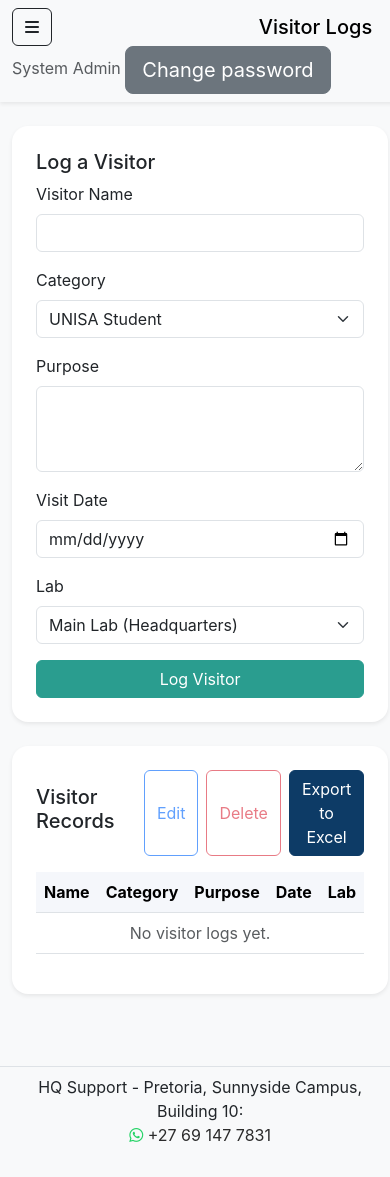
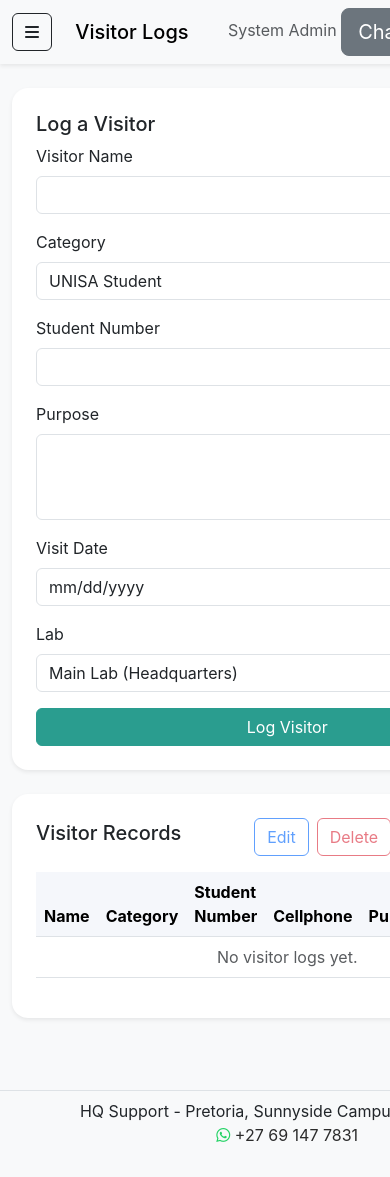
Before and after one commit to Mbuyelomuremela-lab/OPELSS, a Flask app: page /visitors/ in a window 390 px wide; the page is wider, and only the part inside the window is pictured. Shown: the top 1177 px of that part. Run offline with Flask 3, Linux system fonts and the light colour scheme; a user stored in the database is signed in.

Commit message:
Add student number and cellphone fields to visitor logs
Add two nullable columns to the visitors table: student_number (8 digits)
and cellphone_number. The log form and edit modal show the student-number
field for UNISA Students and the cellphone field for all other categories,
disabling the hidden one so it is not submitted. Server-side validation
enforces an 8-digit student number for UNISA Students and a cellphone for
everyone else. New columns are surfaced in the records table and the Excel
export.

Includes an Alembic migration (add columns) for PostgreSQL and a matching
runtime additive-column sync for local SQLite.

Co-Authored-By: Claude Opus 4.8 <noreply@anthropic.com>

```diff
--- a/app/__init__.py
+++ b/app/__init__.py
@@ -77,6 +77,13 @@ def _ensure_runtime_schema_columns(app: Flask) -> None:
                 }
                 if "poster_filename" not in announcement_columns:
                     conn.exec_driver_sql("ALTER TABLE announcements ADD COLUMN poster_filename VARCHAR(255)")
+                visitor_columns = {
+                    row[1] for row in conn.exec_driver_sql("PRAGMA table_info(visitors)").fetchall()
+                }
+                if "student_number" not in visitor_columns:
+                    conn.exec_driver_sql("ALTER TABLE visitors ADD COLUMN student_number VARCHAR(8)")
+                if "cellphone_number" not in visitor_columns:
+                    conn.exec_driver_sql("ALTER TABLE visitors ADD COLUMN cellphone_number VARCHAR(20)")
         except Exception:
             # App should remain bootable even when database is mounted read-only.
             pass
--- a/app/models/visitor.py
+++ b/app/models/visitor.py
@@ -8,6 +8,8 @@ class Visitor(db.Model):
     id = db.Column(db.Integer, primary_key=True)
     visitor_name = db.Column(db.String(120), nullable=False)
     category = db.Column(db.String(100), nullable=False)
+    student_number = db.Column(db.String(8))
+    cellphone_number = db.Column(db.String(20))
     purpose = db.Column(db.Text, nullable=False)
     visit_date = db.Column(db.Date, nullable=False, default=date.today)
     lab_id = db.Column(db.Integer, db.ForeignKey("labs.id"), nullable=False)
--- a/app/templates/visitors/index.html
+++ b/app/templates/visitors/index.html
@@ -18,6 +18,15 @@ header_title %}Visitor Logs{% endblock %} {% block content %}
         <div class="mb-3">
           {{ form.category.label(class_='form-label') }}{{
           form.category(class_='form-select') }}
+        </div>
+        <div class="mb-3" id="studentNumberField">
+          {{ form.student_number.label(class_='form-label') }}{{
+          form.student_number(class_='form-control', maxlength='8',
+          inputmode='numeric', pattern='\\d{8}') }}
+        </div>
+        <div class="mb-3" id="cellphoneField">
+          {{ form.cellphone_number.label(class_='form-label') }}{{
+          form.cellphone_number(class_='form-control', inputmode='tel') }}
         </div>
         <div class="mb-3">
           {{ form.purpose.label(class_='form-label') }}{{
@@ -57,6 +66,8 @@ header_title %}Visitor Logs{% endblock %} {% block content %}
             <tr>
               <th>Name</th>
               <th>Category</th>
+              <th>Student Number</th>
+              <th>Cellphone</th>
               <th>Purpose</th>
               <th>Date</th>
               <th>Lab</th>
@@ -68,19 +79,23 @@ header_title %}Visitor Logs{% endblock %} {% block content %}
               data-id="{{ visitor.id }}"
               data-visitor-name="{{ visitor.visitor_name }}"
               data-category="{{ visitor.category }}"
+              data-student-number="{{ visitor.student_number or '' }}"
+              data-cellphone-number="{{ visitor.cellphone_number or '' }}"
               data-purpose="{{ visitor.purpose }}"
               data-visit-date="{{ visitor.visit_date.strftime('%Y-%m-%d') }}"
               data-lab-id="{{ visitor.lab_id }}"
             >
               <td>{{ visitor.visitor_name }}</td>
               <td>{{ visitor.category }}</td>
+              <td>{{ visitor.student_number or '' }}</td>
+              <td>{{ visitor.cellphone_number or '' }}</td>
               <td>{{ visitor.purpose }}</td>
               <td>{{ visitor.visit_date.strftime('%Y-%m-%d') }}</td>
               <td>{{ visitor.lab.name }}</td>
             </tr>
             {% else %}
             <tr>
-              <td colspan="5" class="text-center text-muted">
+              <td colspan="7" class="text-center text-muted">
                 No visitor logs yet.
               </td>
             </tr>
@@ -100,6 +115,8 @@ header_title %}Visitor Logs{% endblock %} {% block content %}
         <input type="hidden" name="csrf_token" value="{{ csrf_token() }}" />
         <div class="mb-3">{{ form.visitor_name(class_='form-control', id='visitorEditName') }}</div>
         <div class="mb-3">{{ form.category(class_='form-select', id='visitorEditCategory') }}</div>
+        <div class="mb-3" id="visitorEditStudentField">{{ form.student_number.label(class_='form-label') }}{{ form.student_number(class_='form-control', id='visitorEditStudentNumber', maxlength='8', inputmode='numeric', pattern='\\d{8}') }}</div>
+        <div class="mb-3" id="visitorEditCellphoneField">{{ form.cellphone_number.label(class_='form-label') }}{{ form.cellphone_number(class_='form-control', id='visitorEditCellphone', inputmode='tel') }}</div>
         <div class="mb-3">{{ form.purpose(class_='form-control', id='visitorEditPurpose', rows=3) }}</div>
         <div class="mb-3">{{ form.visit_date(class_='form-control', id='visitorEditDate') }}</div>
         <div class="mb-3">{{ form.lab_id(class_='form-select', id='visitorEditLab') }}</div>
@@ -111,7 +128,42 @@ header_title %}Visitor Logs{% endblock %} {% block content %}
 <form id="visitorDeleteForm" method="post" class="d-none"><input type="hidden" name="csrf_token" value="{{ csrf_token() }}" /></form>
 
 <script>
-  document.addEventListener("DOMContentLoaded", () => {
+  // Show the student-number field for UNISA students and the cellphone field
+  // for everyone else, disabling the hidden one so it is not submitted.
+  function toggleVisitorContactFields(categoryEl, studentField, studentInput, cellField, cellInput) {
+    if (!categoryEl) return;
+    const isUnisa = categoryEl.value === "UNISA Student";
+    studentField.style.display = isUnisa ? "" : "none";
+    studentInput.disabled = !isUnisa;
+    cellField.style.display = isUnisa ? "none" : "";
+    cellInput.disabled = isUnisa;
+    if (isUnisa) { cellInput.value = ""; } else { studentInput.value = ""; }
+  }
+
+  function initVisitorLogs() {
+    // --- Log a Visitor form: toggle contact fields by category ---
+    const createCategory = document.getElementById("category");
+    const createStudentField = document.getElementById("studentNumberField");
+    const createStudentInput = document.getElementById("student_number");
+    const createCellField = document.getElementById("cellphoneField");
+    const createCellInput = document.getElementById("cellphone_number");
+    const refreshCreateFields = () => toggleVisitorContactFields(
+      createCategory, createStudentField, createStudentInput, createCellField, createCellInput
+    );
+    createCategory?.addEventListener("change", refreshCreateFields);
+    refreshCreateFields();
+
+    // --- Edit modal: toggle contact fields by category ---
+    const editCategory = document.getElementById("visitorEditCategory");
+    const editStudentField = document.getElementById("visitorEditStudentField");
+    const editStudentInput = document.getElementById("visitorEditStudentNumber");
+    const editCellField = document.getElementById("visitorEditCellphoneField");
+    const editCellInput = document.getElementById("visitorEditCellphone");
+    const refreshEditFields = () => toggleVisitorContactFields(
+      editCategory, editStudentField, editStudentInput, editCellField, editCellInput
+    );
+    editCategory?.addEventListener("change", refreshEditFields);
+
     const table = document.getElementById("visitorsTable");
     const editBtn = document.getElementById("visitorEditBtn");
     const deleteBtn = document.getElementById("visitorDeleteBtn");
@@ -129,10 +181,13 @@ header_title %}Visitor Logs{% endblock %} {% block content %}
       if (!selected) return;
       document.getElementById("visitorEditName").value = selected.dataset.visitorName;
       document.getElementById("visitorEditCategory").value = selected.dataset.category;
+      editStudentInput.value = selected.dataset.studentNumber || "";
+      editCellInput.value = selected.dataset.cellphoneNumber || "";
       document.getElementById("visitorEditPurpose").value = selected.dataset.purpose;
       document.getElementById("visitorEditDate").value = selected.dataset.visitDate;
       document.getElementById("visitorEditLab").value = selected.dataset.labId;
       document.getElementById("visitorEditForm").action = `/visitors/${selected.dataset.id}/update`;
+      refreshEditFields();
       new bootstrap.Modal(document.getElementById("visitorEditModal")).show();
     });
     deleteBtn?.addEventListener("click", () => {
@@ -141,6 +196,12 @@ header_title %}Visitor Logs{% endblock %} {% block content %}
       form.action = `/visitors/${selected.dataset.id}/delete`;
       form.submit();
     });
-  });
+  }
+
+  if (document.readyState === "loading") {
+    document.addEventListener("DOMContentLoaded", initVisitorLogs);
+  } else {
+    initVisitorLogs();
+  }
 </script>
 {% endblock %}
--- a/app/visitors/forms.py
+++ b/app/visitors/forms.py
@@ -1,6 +1,6 @@
 from flask_wtf import FlaskForm
 from wtforms import StringField, SelectField, TextAreaField, DateField, SubmitField
-from wtforms.validators import DataRequired, Length
+from wtforms.validators import DataRequired, Length, Optional, Regexp
 
 
 class VisitorForm(FlaskForm):
@@ -15,7 +15,32 @@ class VisitorForm(FlaskForm):
         ],
         validators=[DataRequired(), Length(max=100)],
     )
+    student_number = StringField(
+        "Student Number",
+        validators=[
+            Optional(),
+            Regexp(r"^\d{8}$", message="Student number must be exactly 8 digits."),
+        ],
+    )
+    cellphone_number = StringField(
+        "Cellphone Number",
+        validators=[Optional(), Length(max=20)],
+    )
     purpose = TextAreaField("Purpose", validators=[DataRequired(), Length(max=400)])
     visit_date = DateField("Visit Date", validators=[DataRequired()])
     lab_id = SelectField("Lab", coerce=int, validators=[DataRequired()])
     submit = SubmitField("Log Visitor")
+
+    def validate(self, extra_validators=None):
+        if not super().validate(extra_validators):
+            return False
+        # UNISA students must supply a student number; everyone else a cellphone.
+        if self.category.data == "UNISA Student":
+            if not self.student_number.data:
+                self.student_number.errors.append("Student number is required for UNISA students.")
+                return False
+        else:
+            if not self.cellphone_number.data:
+                self.cellphone_number.errors.append("Cellphone number is required.")
+                return False
+        return True
--- a/app/visitors/routes.py
+++ b/app/visitors/routes.py
@@ -40,9 +40,12 @@ def create_visitor():
         if current_user.role == "Lab Trainee" and form.lab_id.data != current_user.assigned_lab_id:
             abort(403)
 
+        is_unisa = form.category.data == "UNISA Student"
         visitor = Visitor(
             visitor_name=form.visitor_name.data,
             category=form.category.data,
+            student_number=form.student_number.data if is_unisa else None,
+            cellphone_number=None if is_unisa else form.cellphone_number.data,
             purpose=form.purpose.data,
             visit_date=form.visit_date.data,
             lab_id=form.lab_id.data,
@@ -54,6 +57,8 @@ def create_visitor():
             <tr>
               <td>{visitor.visitor_name}</td>
               <td>{visitor.category}</td>
+              <td>{visitor.student_number or ''}</td>
+              <td>{visitor.cellphone_number or ''}</td>
               <td>{visitor.purpose}</td>
               <td>{visitor.visit_date.strftime('%Y-%m-%d')}</td>
               <td>{visitor.lab.name}</td>
@@ -98,8 +103,11 @@ def update_visitor(visitor_id):
             abort(403)
         if current_user.role == "Lab Trainee" and form.lab_id.data != current_user.assigned_lab_id:
             abort(403)
+        is_unisa = form.category.data == "UNISA Student"
         visitor.visitor_name = form.visitor_name.data
         visitor.category = form.category.data
+        visitor.student_number = form.student_number.data if is_unisa else None
+        visitor.cellphone_number = None if is_unisa else form.cellphone_number.data
         visitor.purpose = form.purpose.data
         visitor.visit_date = form.visit_date.data
         visitor.lab_id = form.lab_id.data
--- a/app/visitors/services.py
+++ b/app/visitors/services.py
@@ -16,12 +16,14 @@ def export_visitors_excel(province_id=None, lab_id=None):
     workbook = Workbook()
     raw = workbook.active
     raw.title = "Visitors"
-    raw.append(["Visitor Name", "Category", "Purpose", "Visit Date", "Lab", "Province"])
+    raw.append(["Visitor Name", "Category", "Student Number", "Cellphone Number", "Purpose", "Visit Date", "Lab", "Province"])
 
     for visitor in visitors:
         raw.append([
             visitor.visitor_name,
             visitor.category,
+            visitor.student_number or "",
+            visitor.cellphone_number or "",
             visitor.purpose,
             visitor.visit_date.strftime("%Y-%m-%d"),
             visitor.lab.name if visitor.lab else "",
```
Also changed, not shown: migrations/versions/b7e1c2a4d9f0_add_visitor_student_and_cellphone.py (added, +32 -0 lines).
